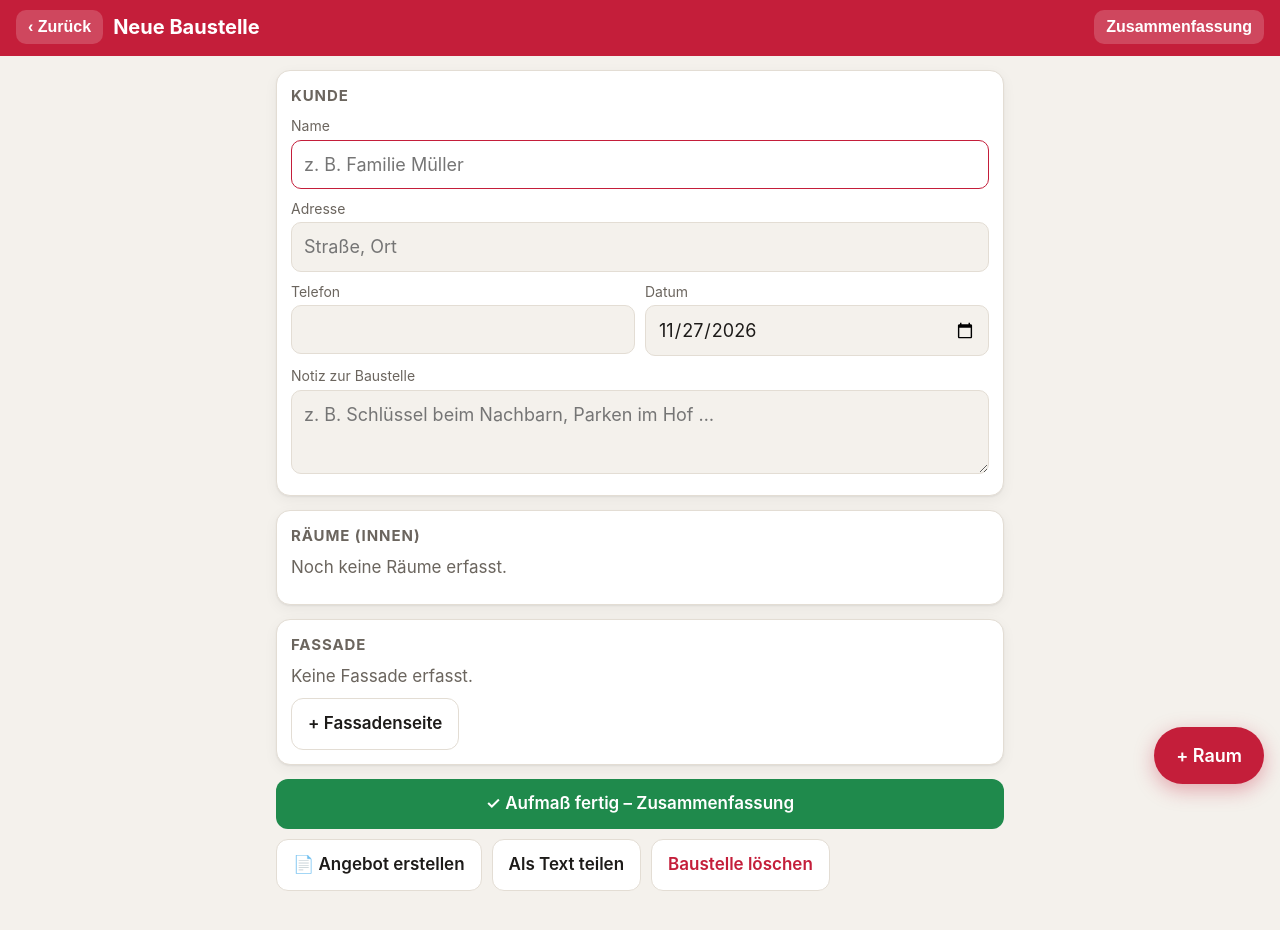
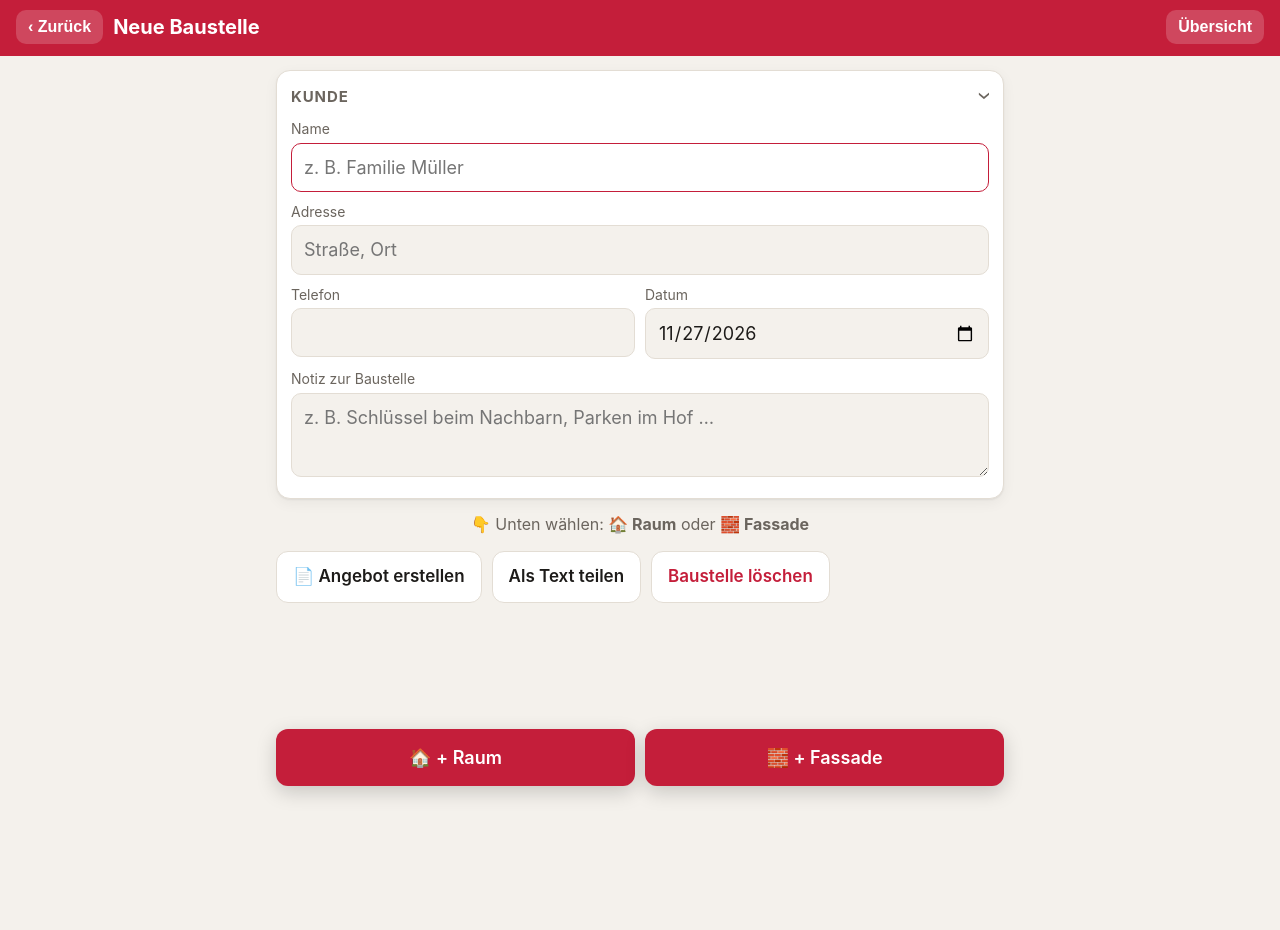
Before and after one commit to db1975db/db1975db, a plain HTML site: page docs/index.html in a window 1280 px wide. Both pictures are taken after a click on the button "+ Neue Baustelle". After the commit the page ends 800 px from the top, so only its background shows below. Drawn offline with Linux system fonts and the light colour scheme.

Commit message:
Aufmaß-App: Raum oder Fassade direkt wählen (feste Knöpfe unten), Kunde einklappbar, sofort speichern beim Seitenwechsel
Co-Authored-By: Claude Opus 5.5 <noreply@anthropic.com>
Claude-Session: https://claude.ai/code/session_01ARvKVAp7BPhqre3j4dwPjF

```diff
--- a/docs/index.html
+++ b/docs/index.html
@@ -44,6 +44,11 @@ details.vor>summary{list-style:none;cursor:pointer;font-size:13px;color:var(--mu
 details.vor>summary::-webkit-details-marker{display:none}
 details.vor>summary::before{content:"▸ ";}
 details.vor[open]>summary::before{content:"▾ ";}
+.fabbar{position:fixed;left:16px;right:16px;bottom:calc(14px + env(safe-area-inset-bottom));z-index:20;display:flex;gap:10px;max-width:728px;margin:0 auto}
+.fabbar .btn{flex:1;padding:16px 10px;font-size:18px;box-shadow:0 6px 20px rgba(0,0,0,.18)}
+.wahl{display:grid;grid-template-columns:1fr 1fr;gap:12px}
+.wahl button{border:2px solid var(--line);background:var(--card);color:var(--ink);border-radius:16px;padding:22px 10px;font:inherit;font-weight:700;font-size:18px}
+.wahl button span{display:block;font-size:40px;margin-bottom:4px}
 .fab.cam{left:auto;right:16px;width:62px;height:62px;padding:0;font-size:28px;border-radius:50%}
 header h1{font-size:20px;margin:0;flex:1;white-space:nowrap;overflow:hidden;text-overflow:ellipsis}
 header button{background:rgba(255,255,255,.18);color:#fff;border:0;border-radius:10px;
@@ -249,7 +254,13 @@ const fmtDate = s => s ? new Date(s).toLocaleDateString('de-DE') : '';
 let toastT;
 function toast(msg){ const t=$('#toast'); t.textContent=msg; t.classList.add('show'); clearTimeout(toastT); toastT=setTimeout(()=>t.classList.remove('show'),1800); }
 
-function debounce(fn, ms=400){ let t; return (...a)=>{ clearTimeout(t); t=setTimeout(()=>fn(...a), ms); }; }
+function debounce(fn, ms=400){
+  let t = null, args;
+  const d = (...a)=>{ args = a; clearTimeout(t); t = setTimeout(()=>{ t = null; fn(...args); }, ms); };
+  d.flush = ()=>{ if (t){ clearTimeout(t); t = null; return fn(...args); } };
+  return d;
+}
+let offenesSpeichern = null;   // wird vor jedem Seitenwechsel sofort ausgeführt
 
 /* =========================================================
    Arbeiten & Material (immer Brillux)
@@ -505,10 +516,11 @@ function setHeader(title, {back=false, action=null}={}){
   if (action){ b.hidden=false; b.textContent=action.label; b.onclick=action.fn; } else b.hidden=true;
   document.title = title;
 }
-function clearFab(){ $$('.fab').forEach(f=>f.remove()); }
+function clearFab(){ $$('.fab,.fabbar').forEach(f=>f.remove()); }
 function fab(label, fn){ clearFab(); const b=document.createElement('button'); b.className='btn fab'; b.textContent=label; b.onclick=fn; document.body.appendChild(b); }
 
 async function route(){
+  if (offenesSpeichern){ try{ await offenesSpeichern.flush(); }catch(e){ console.error(e); } offenesSpeichern = null; }
   clearFab(); window.scrollTo(0,0);
   Disto.target = null; Disto.onRaw = null; Disto.onFilled = null;
   Disto.show(/^#\/(r|hilfe)/.test(location.hash));
@@ -585,7 +597,7 @@ async function viewProject(id){
   const rooms = sortiert(await byIdx('rooms','projectId',id));
   const photos = await byIdx('photos','projectId',id);
   const ri = innen(rooms), rf = fassaden(rooms);
-  setHeader(p.kunde || 'Neue Baustelle', {back:true, action:{label:'Zusammenfassung', fn:()=>location.hash='#/zusammenfassung/'+id}});
+  setHeader(p.kunde || 'Neue Baustelle', {back:true, action:{label:'Übersicht', fn:()=>location.hash='#/zusammenfassung/'+id}});
 
   let sumW=0, sumD=0, sumF=0, sumS=0;
   ri.forEach(r=>{ const c=calc(r); sumW+=c.wand||0; sumD+=c.decke||0; });
@@ -606,8 +618,8 @@ async function viewProject(id){
 
   app.innerHTML = `
     ${p.fertig ? `<div class="hint" style="background:var(--green-soft)">✓ Aufmaß abgeschlossen am ${fmtDate(p.fertig)}. Du kannst trotzdem weiter ändern.</div>` : ''}
-    <div class="card">
-      <h2>Kunde</h2>
+    <details class="card sec" ${p.kunde?'':'open'}>
+      <summary><h2>Kunde</h2><span class="sum" id="sum-kunde">${esc([p.kunde, p.adresse].filter(Boolean).join(' · '))}</span></summary>
       <label class="f"><span>Name</span><input id="kunde" value="${esc(p.kunde)}" placeholder="z. B. Familie Müller" autocomplete="off"></label>
       <label class="f"><span>Adresse</span><input id="adresse" value="${esc(p.adresse)}" placeholder="Straße, Ort" autocomplete="off"></label>
       <div class="row">
@@ -615,30 +627,32 @@ async function viewProject(id){
         <label class="f"><span>Datum</span><input id="datum" type="date" value="${esc(p.datum)}"></label>
       </div>
       <label class="f" style="margin:0"><span>Notiz zur Baustelle</span><textarea id="notiz" placeholder="z. B. Schlüssel beim Nachbarn, Parken im Hof …">${esc(p.notiz)}</textarea></label>
-    </div>
-
-    <div class="card">
+    </details>
+
+    ${!ri.length && !rf.length ? `<p class="muted" style="text-align:center;font-size:16px;margin:6px 0 16px">👇 Unten wählen: <b>🏠 Raum</b> oder <b>🧱 Fassade</b></p>` : ''}
+
+    ${ri.length ? `<div class="card">
       <h2>Räume (innen)</h2>
-      ${ri.length ? ri.map(item).join('') : '<p class="muted" style="margin:0 0 10px">Noch keine Räume erfasst.</p>'}
+      ${ri.map(item).join('')}
       ${ri.length ? `<div class="results" style="margin-top:6px">
         <div class="res main"><div class="k">Wandfläche gesamt</div><div class="v">${fmt(sumW)} m²</div></div>
         <div class="res main"><div class="k">Deckenfläche gesamt</div><div class="v">${fmt(sumD)} m²</div></div>
         ${posSumme(ri).map(e=>`<div class="res"><div class="k">${esc(e.label)}</div><div class="v">${e.art==='stk'?fmt(e.menge,0):fmt(e.menge)} ${POS_UNITS[e.art]}</div></div>`).join('')}
       </div>`:''}
-    </div>
-
-    <div class="card">
+    </div>` : ''}
+
+    ${rf.length ? `<div class="card">
       <h2>Fassade</h2>
-      ${rf.length ? rf.map(item).join('') : '<p class="muted" style="margin:0 0 10px">Keine Fassade erfasst.</p>'}
+      ${rf.map(item).join('')}
       ${rf.length ? `<div class="results" style="margin:6px 0 10px">
         <div class="res main"><div class="k">Fassade gesamt</div><div class="v">${fmt(sumF)} m²</div></div>
         <div class="res main"><div class="k">Sockel gesamt</div><div class="v">${fmt(sumS)} m²</div></div>
         ${posSumme(rf).map(e=>`<div class="res"><div class="k">${esc(e.label)}</div><div class="v">${e.art==='stk'?fmt(e.menge,0):fmt(e.menge)} ${POS_UNITS[e.art]}</div></div>`).join('')}
       </div>`:''}
-      <button class="btn sec" id="addFassade">+ Fassadenseite</button>
-    </div>
-
-    <button class="btn block" id="fertig" style="margin-bottom:10px;background:var(--green)">✓ Aufmaß fertig – Zusammenfassung</button>
+    </div>` : ''}
+
+    ${ri.length || rf.length ? `<button class="btn block" id="fertig" style="margin-bottom:10px;background:var(--green)">✓ Aufmaß fertig – Zusammenfassung</button>
+    ` : ''}
     <div class="actions noprint">
       <button class="btn sec" id="offer">📄 Angebot erstellen</button>
       <button class="btn sec" id="share">Als Text teilen</button>
@@ -647,29 +661,36 @@ async function viewProject(id){
   `;
   const save = debounce(async ()=>{
     ['kunde','adresse','telefon','datum','notiz'].forEach(k=>p[k]=$('#'+k).value);
+    const ks = $('#sum-kunde'); if (ks) ks.textContent = [p.kunde, p.adresse].filter(Boolean).join(' · ');
     p.updated=Date.now(); await put('projects', p);
     $('#title').textContent = p.kunde || 'Neue Baustelle';
   }, 300);
   $$('#kunde,#adresse,#telefon,#datum,#notiz').forEach(el=>el.addEventListener('input', save));
+  offenesSpeichern = save;
   if (!p.kunde) $('#kunde').focus();
+  $('#kunde').addEventListener('keydown', e=>{ if (e.key==='Enter'){ e.preventDefault(); $('#adresse').focus(); } });
 
   $('#share').onclick = async ()=>{ await shareText(await projectText(id)); };
   $('#offer').onclick = ()=>{ location.hash = '#/angebot/'+id; };
-  $('#fertig').onclick = ()=> aufmassFertig(id);
+  $('#fertig') && ($('#fertig').onclick = ()=> aufmassFertig(id));
   $('#delP').onclick = async ()=>{
     if (!confirm(`Baustelle „${p.kunde||'ohne Namen'}“ mit allen Räumen, Fassaden und Fotos löschen?`)) return;
     for (const r of rooms) await del('rooms', r.id);
     for (const f of photos) await del('photos', f.id);
     await del('projects', id); location.hash='#/';
   };
-  $('#addFassade').onclick = async ()=>{
-    const r = neueFassade(id); await put('rooms', r); location.hash = '#/r/'+r.id;
-  };
-  fab('+ Raum', async ()=>{
-    const r = neuerRaum(id);
+  const neu = async fassade => {
+    const r = fassade ? neueFassade(id) : neuerRaum(id);
     await put('rooms', r); p.updated=Date.now(); await put('projects', p);
     location.hash = '#/r/'+r.id;
-  });
+  };
+  $('#wRaum') && ($('#wRaum').onclick = ()=>neu(false));
+  $('#wFassade') && ($('#wFassade').onclick = ()=>neu(true));
+  // Immer sichtbar: Raum oder Fassade hinzufügen
+  const bar = document.createElement('div'); bar.className = 'fabbar';
+  bar.innerHTML = `<button class="btn" id="bRaum">🏠 + Raum</button><button class="btn" id="bFassade">🧱 + Fassade</button>`;
+  document.body.appendChild(bar);
+  $('#bRaum').onclick = ()=>neu(false); $('#bFassade').onclick = ()=>neu(true);
 }
 async function aufmassFertig(projectId){
   const p = await get('projects', projectId);
@@ -699,6 +720,7 @@ async function viewRoom(id){
     await put('rooms', r);
     const p = await get('projects', r.projectId); if (p){ p.updated=Date.now(); await put('projects', p); }
   }, 250);
+  offenesSpeichern = persist;
 
   const mField = (key, label, val, extra='') =>
     `<label class="f measure"><span>${label}</span><input data-measure data-key="${key}" ${extra}
--- a/docs/sw.js
+++ b/docs/sw.js
@@ -1,5 +1,5 @@
 // Offline-Cache für die Aufmaß-App. Bei Änderungen VERSION erhöhen.
-const VERSION = 'aufmass-v12';
+const VERSION = 'aufmass-v15';
 const FILES = ['./', './index.html', './manifest.webmanifest', './icon-180.png', './icon-192.png', './icon-512.png'];
 
 self.addEventListener('install', e => {
```
